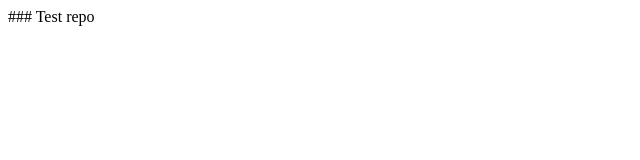
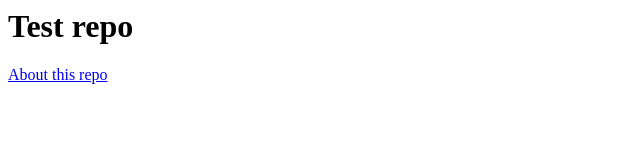
Before and after one commit to mallikbheesetti/testrepo1, a plain HTML site: page index.html in a window 1280 px wide. Shown: the whole page, without its empty margins (0-640 px from the left). Drawn offline with Linux system fonts and the light colour scheme.

Commit message:
Modified index webpage

```diff
--- a/index.html
+++ b/index.html
@@ -1 +1,3 @@
-### Test repo
+<h1>Test repo</h1>
+
+<a href="https://github.com/mallikbheesetti/testrepo1/blob/gh-pages/README.md">About this repo</a>
```
